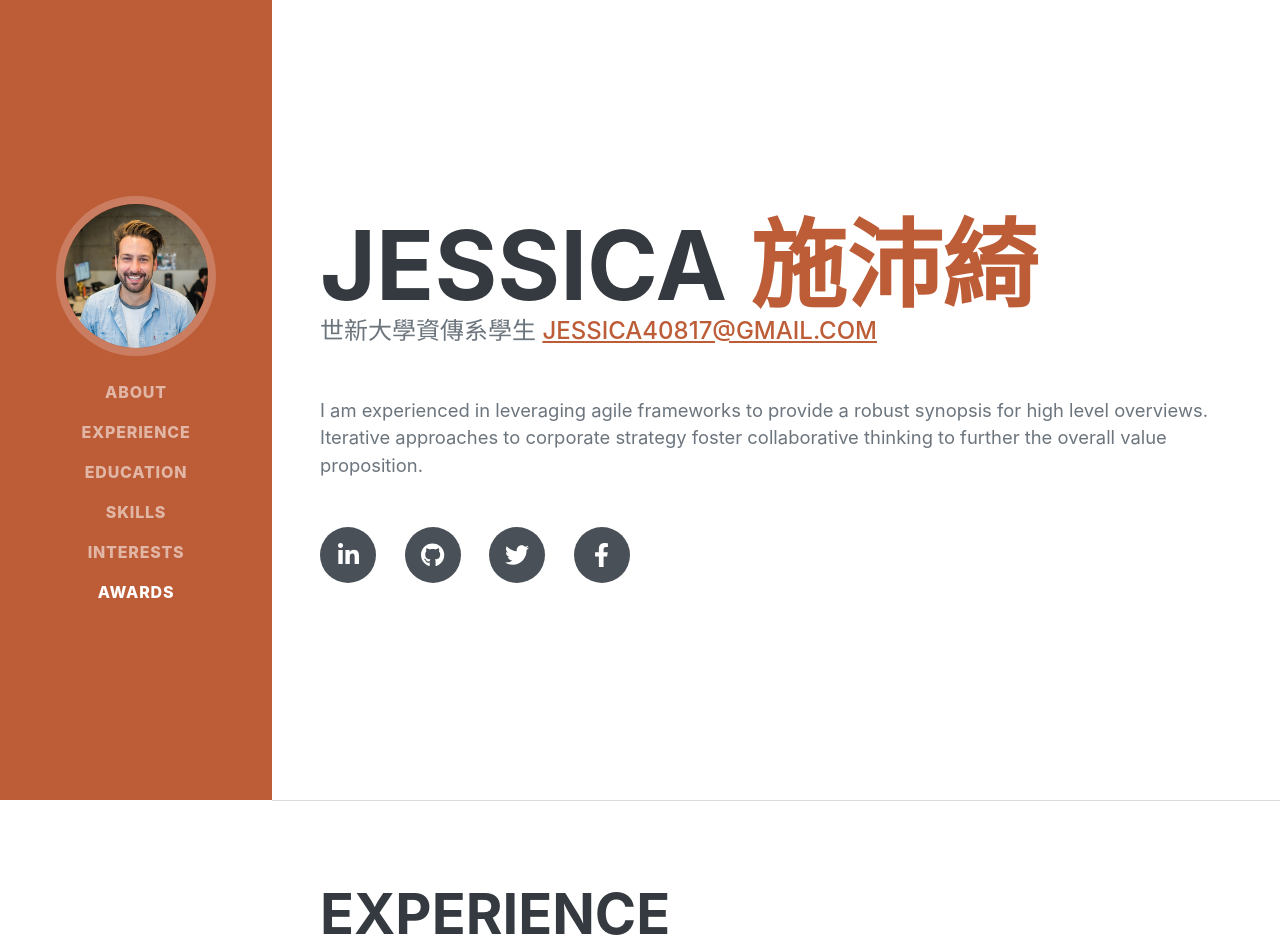
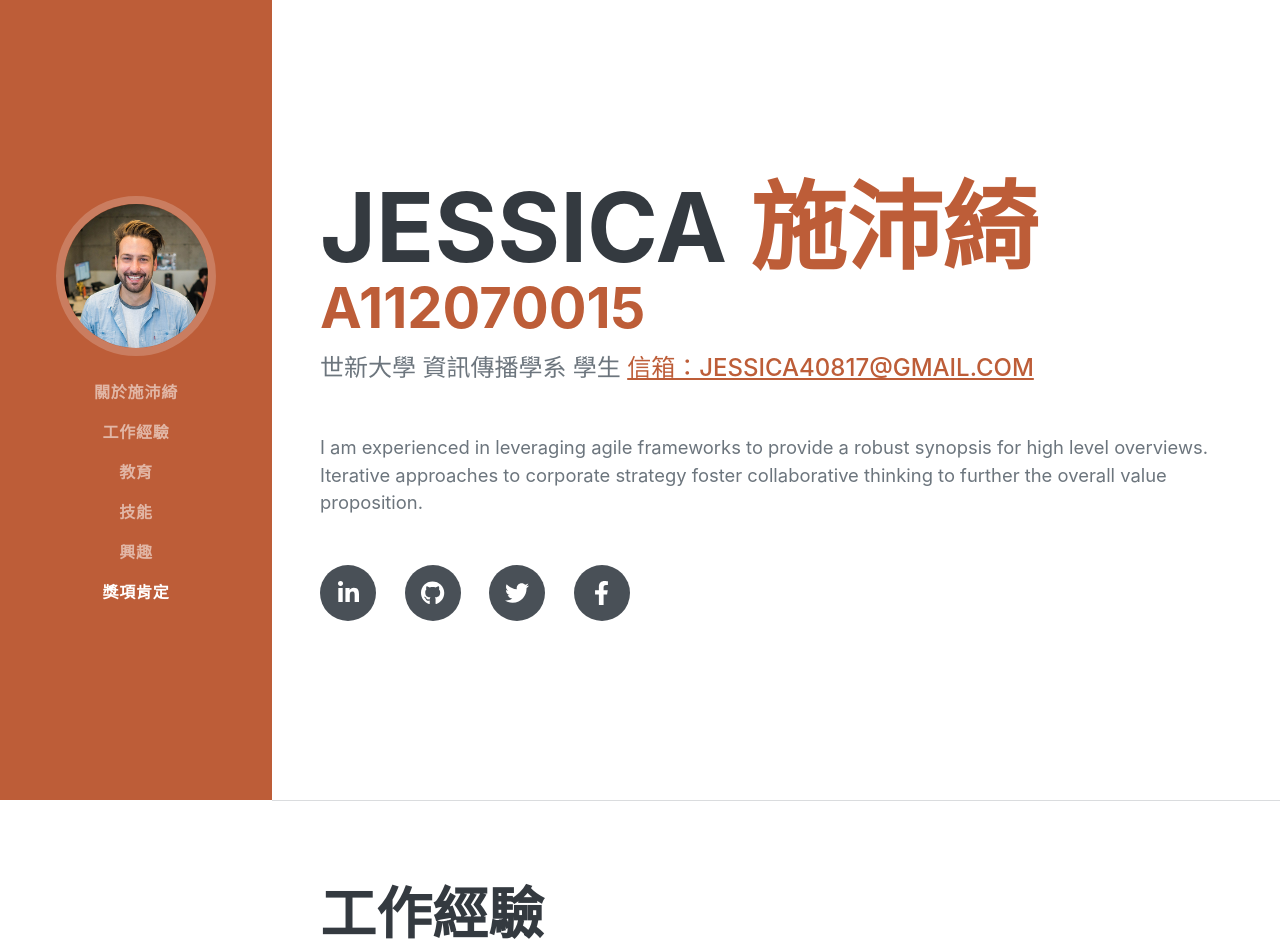
Before and after one commit to jessica1123web/jessica1123.github.io, a plain HTML site: page index.html in a window 1280 px wide. Shown: the top 951 px of the page. Drawn offline with nearby package versions, Linux system fonts and the light colour scheme; a web font is replaced by a local one.

Commit message:
更改了nav更改了h2

```diff
--- a/index.html
+++ b/index.html
@@ -19,18 +19,18 @@
         <!-- Navigation-->
         <nav class="navbar navbar-expand-lg navbar-dark bg-primary fixed-top" id="sideNav">
             <a class="navbar-brand js-scroll-trigger" href="#page-top">
-                <span class="d-block d-lg-none">Clarence Taylor</span>
+                <span class="d-block d-lg-none">施沛綺的自我介紹</span>
                 <span class="d-none d-lg-block"><img class="img-fluid img-profile rounded-circle mx-auto mb-2" src="assets/img/profile.jpg" alt="..." /></span>
             </a>
             <button class="navbar-toggler" type="button" data-bs-toggle="collapse" data-bs-target="#navbarResponsive" aria-controls="navbarResponsive" aria-expanded="false" aria-label="Toggle navigation"><span class="navbar-toggler-icon"></span></button>
             <div class="collapse navbar-collapse" id="navbarResponsive">
                 <ul class="navbar-nav">
-                    <li class="nav-item"><a class="nav-link js-scroll-trigger" href="#about">About</a></li>
-                    <li class="nav-item"><a class="nav-link js-scroll-trigger" href="#experience">Experience</a></li>
-                    <li class="nav-item"><a class="nav-link js-scroll-trigger" href="#education">Education</a></li>
-                    <li class="nav-item"><a class="nav-link js-scroll-trigger" href="#skills">Skills</a></li>
-                    <li class="nav-item"><a class="nav-link js-scroll-trigger" href="#interests">Interests</a></li>
-                    <li class="nav-item"><a class="nav-link js-scroll-trigger" href="#awards">Awards</a></li>
+                    <li class="nav-item"><a class="nav-link js-scroll-trigger" href="#about">關於施沛綺</a></li>
+                    <li class="nav-item"><a class="nav-link js-scroll-trigger" href="#experience">工作經驗</a></li>
+                    <li class="nav-item"><a class="nav-link js-scroll-trigger" href="#education">教育</a></li>
+                    <li class="nav-item"><a class="nav-link js-scroll-trigger" href="#skills">技能</a></li>
+                    <li class="nav-item"><a class="nav-link js-scroll-trigger" href="#interests">興趣</a></li>
+                    <li class="nav-item"><a class="nav-link js-scroll-trigger" href="#awards">獎項肯定</a></li>
                 </ul>
             </div>
         </nav>
@@ -43,9 +43,10 @@
                         Jessica
                         <span class="text-primary">施沛綺</span>
                     </h1>
+                    <h2 class="text-primary">A112070015</h2>
                     <div class="subheading mb-5">
-                        世新大學資傳系學生
-                        <a href="mailto:name@email.com">jessica40817@gmail.com</a>
+                        世新大學 資訊傳播學系 學生
+                        <a href="mailto:name@email.com">信箱：jessica40817@gmail.com</a>
                     </div>
                     <p class="lead mb-5">I am experienced in leveraging agile frameworks to provide a robust synopsis for high level overviews. Iterative approaches to corporate strategy foster collaborative thinking to further the overall value proposition.</p>
                     <div class="social-icons">
@@ -60,7 +61,7 @@
             <!-- Experience-->
             <section class="resume-section" id="experience">
                 <div class="resume-section-content">
-                    <h2 class="mb-5">Experience</h2>
+                    <h2 class="mb-5">工作經驗</h2>
                     <div class="d-flex flex-column flex-md-row justify-content-between mb-5">
                         <div class="flex-grow-1">
                             <h3 class="mb-0">Senior Web Developer</h3>
@@ -99,7 +100,7 @@
             <!-- Education-->
             <section class="resume-section" id="education">
                 <div class="resume-section-content">
-                    <h2 class="mb-5">Education</h2>
+                    <h2 class="mb-5">教育</h2>
                     <div class="d-flex flex-column flex-md-row justify-content-between mb-5">
                         <div class="flex-grow-1">
                             <h3 class="mb-0">University of Colorado Boulder</h3>
@@ -123,7 +124,7 @@
             <!-- Skills-->
             <section class="resume-section" id="skills">
                 <div class="resume-section-content">
-                    <h2 class="mb-5">Skills</h2>
+                    <h2 class="mb-5">技能</h2>
                     <div class="subheading mb-3">Programming Languages & Tools</div>
                     <ul class="list-inline dev-icons">
                         <li class="list-inline-item"><i class="fab fa-html5"></i></li>
@@ -164,7 +165,7 @@
             <!-- Interests-->
             <section class="resume-section" id="interests">
                 <div class="resume-section-content">
-                    <h2 class="mb-5">Interests</h2>
+                    <h2 class="mb-5">興趣</h2>
                     <p>Apart from being a web developer, I enjoy most of my time being outdoors. In the winter, I am an avid skier and novice ice climber. During the warmer months here in Colorado, I enjoy mountain biking, free climbing, and kayaking.</p>
                     <p class="mb-0">When forced indoors, I follow a number of sci-fi and fantasy genre movies and television shows, I am an aspiring chef, and I spend a large amount of my free time exploring the latest technology advancements in the front-end web development world.</p>
                 </div>
@@ -173,7 +174,7 @@
             <!-- Awards-->
             <section class="resume-section" id="awards">
                 <div class="resume-section-content">
-                    <h2 class="mb-5">Awards & Certifications</h2>
+                    <h2 class="mb-5">獎項肯定</h2>
                     <ul class="fa-ul mb-0">
                         <li>
                             <span class="fa-li"><i class="fas fa-trophy text-warning"></i></span>
```
